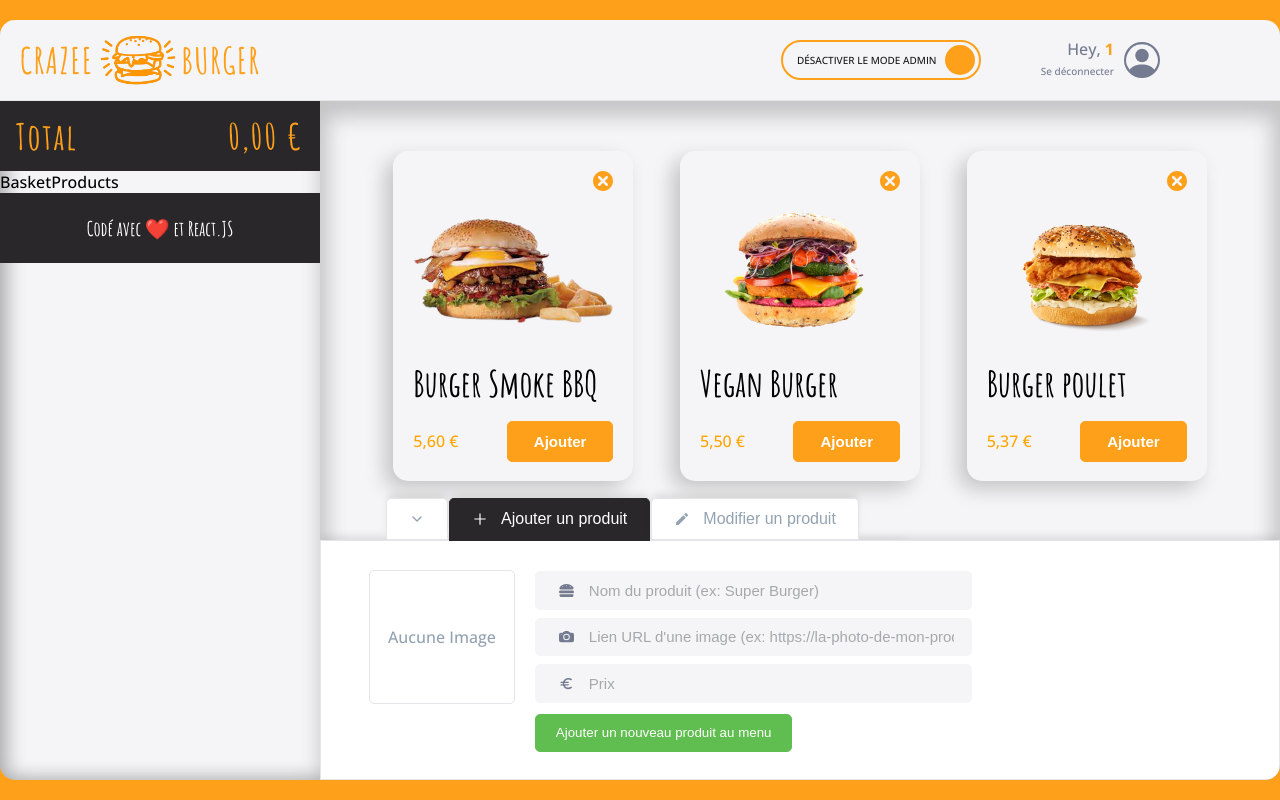
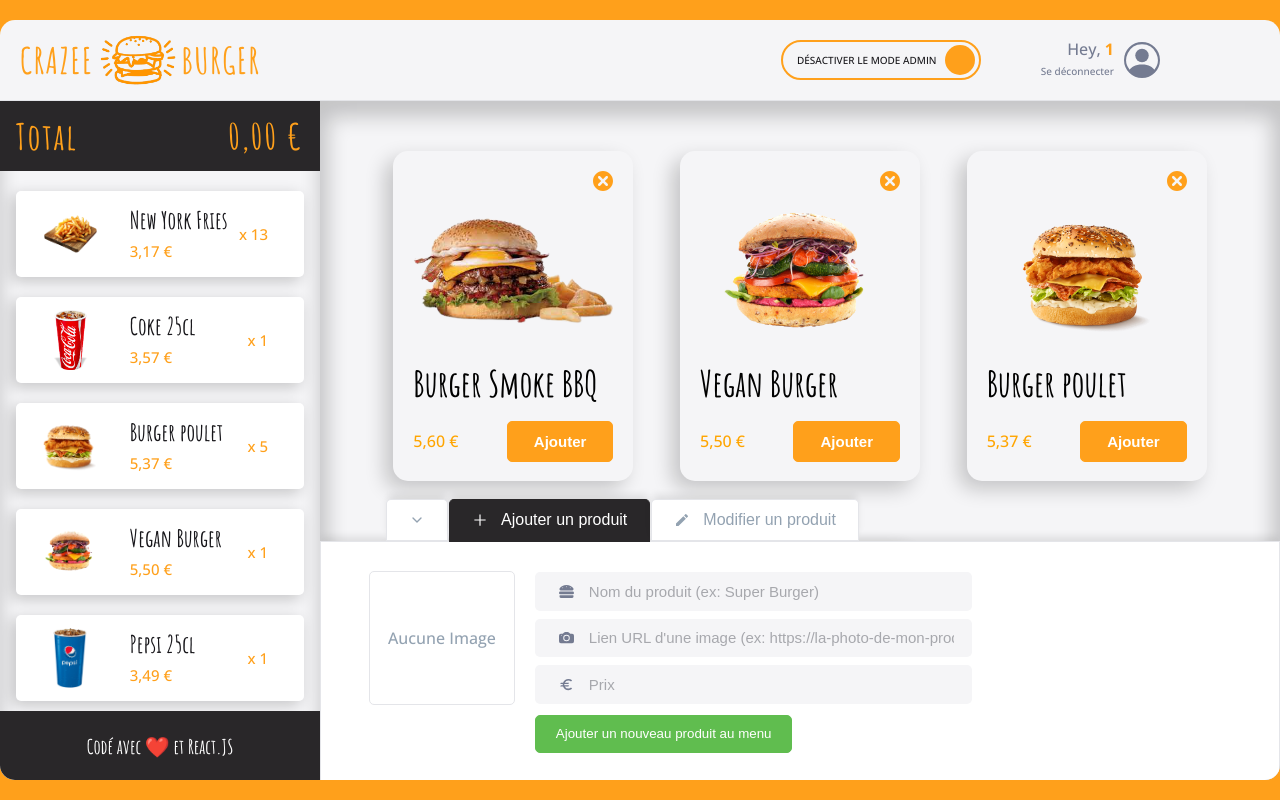
Before and after one commit to QiaoAn05/crazee-burger, a React (Vite) app: page /order/1 in a window 1280 px wide. Built offline with nearby package versions, Linux system fonts and the light colour scheme; grey boxes are pictures that could not be loaded.

Commit message:
💄 F11: BASKET > Add BasketCard (Read only from fakeBasket.LARGE)

```diff
--- a/src/components/pages/order/main/basket/Basket.jsx
+++ b/src/components/pages/order/main/basket/Basket.jsx
@@ -16,14 +16,28 @@ export default function Basket() {
   return (
     <BasketStyled>
       <Total amountToPay={formatPrice(0)} />
-      {isBasketEmpty ? <EmptyBasket /> : <BasketProducts />}
+      {isBasketEmpty ? <EmptyBasket /> : <BasketProducts basket={basket} />}
       <Footer />
     </BasketStyled>
   );
 }
 
-const BasketStyled = styled.aside`
+const BasketStyled = styled.div`
+  background: ${theme.colors.background_white};
+  box-shadow: ${theme.shadows.basket};
   display: flex;
   flex-direction: column;
-  box-shadow: ${theme.shadows.basket};
+  border-bottom-left-radius: ${theme.borderRadius.extraRound};
+  height: 85vh;
+
+  .head {
+    position: sticky;
+    top: 0;
+  }
+
+  .footer {
+    border-bottom-left-radius: ${theme.borderRadius.extraRound};
+    position: sticky;
+    bottom: 0;
+  }
 `;
--- /dev/null
+++ b/src/components/pages/order/main/basket/BasketCard.jsx
@@ -0,0 +1,156 @@
+import React from "react";
+import styled, { css } from "styled-components";
+import { MdDeleteForever } from "react-icons/md";
+import { theme } from "../../../../../theme";
+import { formatPrice } from "../../../../../utils/maths";
+
+export default function BasketCard({
+  title,
+  price,
+  quantity,
+  imageSource,
+  className,
+  isModeAdmin,
+  onDelete,
+}) {
+  return (
+    <BasketCardStyled className={className} isModeAdmin={isModeAdmin}>
+      <div className="delete-button" onClick={onDelete}>
+        <MdDeleteForever className="icon" />
+      </div>
+      <div className="image">
+        <img src={imageSource} alt={title} />
+      </div>
+      <div className="text-info">
+        <div className="left-info">
+          <div className="title">
+            <span>{title}</span>
+          </div>
+          <span className="price">{formatPrice(price)}</span>
+        </div>
+        <div className="quantity">
+          <span>x {quantity}</span>
+        </div>
+      </div>
+    </BasketCardStyled>
+  );
+}
+
+const BasketCardStyled = styled.div`
+  cursor: ${({ isModeAdmin }) => (isModeAdmin ? "pointer" : "auto")};
+  box-sizing: border-box;
+  height: 86px;
+  padding: 8px 16px;
+  display: grid;
+  grid-template-columns: 30% 1fr;
+
+  border-radius: ${theme.borderRadius.round};
+  background: ${theme.colors.white};
+  box-shadow: ${theme.shadows.cardBasket};
+
+  position: relative;
+
+  .image {
+    box-sizing: border-box;
+    height: 70px;
+    img {
+      padding: 5px;
+      box-sizing: border-box;
+      height: 100%;
+      width: 100%;
+      object-fit: contain;
+    }
+  }
+
+  .text-info {
+    user-select: none;
+    box-sizing: border-box;
+    display: grid;
+    grid-template-columns: 70% 1fr;
+    font-size: ${theme.fonts.sizes.P0};
+    color: ${theme.colors.primary};
+
+    .left-info {
+      display: grid;
+      grid-template-rows: 60% 40%;
+      margin-left: 21px;
+      .title {
+        display: flex;
+        align-items: center;
+        font-family: ${theme.fonts.family.stylish};
+        font-size: ${theme.fonts.sizes.P3};
+        line-height: 32px;
+        font-weight: ${theme.fonts.weights.bold};
+        color: ${theme.colors.dark};
+        /* sans cette div avec "min-width: 0", l'ellipsis ne fonctionne pas dans un span : https://semicolon.dev/tutorial/css/text-overflow-ellipsis-doesnt-work#:~:text=If%20your%20text%2Doverflow%20is,Grid%20or%20on%20a%20Table. */
+        min-width: 0;
+        span {
+          overflow: hidden;
+          white-space: nowrap;
+          text-overflow: ellipsis;
+        }
+      }
+
+      .price {
+        font-size: ${theme.fonts.sizes.SM};
+        font-weight: ${theme.fonts.weights.medium};
+        font-family: ${theme.fonts.family.openSans};
+      }
+    }
+
+    .quantity {
+      box-sizing: border-box;
+      font-weight: ${theme.fonts.weights.medium};
+      display: flex;
+      align-items: center;
+      justify-content: flex-end;
+      margin-right: 20px;
+      font-size: ${theme.fonts.sizes.SM};
+    }
+  }
+
+  .delete-button {
+    display: none;
+    z-index: 1;
+  }
+
+  /* hover de la card */
+  :hover {
+    .delete-button {
+      /* border: 1px solid red; */
+      border: none;
+      box-sizing: border-box;
+      position: absolute;
+      top: 0;
+      right: 0;
+      bottom: 0;
+      width: 76px;
+      border-top-right-radius: ${theme.borderRadius.round};
+      border-bottom-right-radius: ${theme.borderRadius.round};
+      padding: 10px;
+      display: flex;
+      align-items: center;
+      justify-content: center;
+      background: ${theme.colors.red};
+      color: ${theme.colors.white};
+      cursor: pointer;
+
+      .icon {
+        width: ${theme.fonts.sizes.P3};
+        height: ${theme.fonts.sizes.P3};
+      }
+
+      /* behaviour on delete-button hover */
+      :hover {
+        .icon {
+          color: ${theme.colors.dark};
+        }
+        :active {
+          .icon {
+            color: ${theme.colors.white};
+          }
+        }
+      }
+    }
+  }
+`;
--- a/src/components/pages/order/main/basket/BasketProducts.jsx
+++ b/src/components/pages/order/main/basket/BasketProducts.jsx
@@ -1,5 +1,41 @@
 import React from "react";
+import styled from "styled-components";
+import BasketCard from "./BasketCard";
 
-export default function BasketProducts() {
-  return <div>BasketProducts</div>;
+export default function BasketProducts({ basket }) {
+  return (
+    <BasketProductsStyled>
+      {basket.map((basketProduct) => (
+        <div className="basket-card" key={basketProduct.id}>
+          <BasketCard {...basketProduct} />
+        </div>
+      ))}
+    </BasketProductsStyled>
+  );
 }
+
+const BasketProductsStyled = styled.div`
+  flex: 1;
+  display: flex;
+  flex-direction: column;
+  overflow-y: scroll;
+  scrollbar-color: transparent transparent;
+
+  &:hover {
+    scrollbar-color: initial;
+  }
+
+  .basket-card {
+    margin: 10px 16px;
+    height: 86px;
+    box-sizing: border-box;
+
+    &:first-child {
+      margin-top: 20px;
+    }
+
+    &:last-child {
+      margin-bottom: 20px;
+    }
+  }
+`;
--- a/src/hooks/useBasket.js
+++ b/src/hooks/useBasket.js
@@ -2,6 +2,6 @@ import { useState } from "react";
 import { fakeBasket } from "../fakeData/fakeBasket";
 
 export const useBasket = () => {
-  const [basket, setBasket] = useState(fakeBasket.MEDIUM);
+  const [basket, setBasket] = useState(fakeBasket.LARGE);
   return { basket };
 };
--- a/src/theme/index.jsx
+++ b/src/theme/index.jsx
@@ -50,6 +50,9 @@ const fonts = {
     bold: 700,
     heavy: 800,
   },
+  family: {
+    stylish: '"Amatic SC", cursive',
+  },
 };
 const gridUnit = 8;
 const borderRadius = {
@@ -65,6 +68,7 @@ const shadows = {
   strong: "0px 8px 20px 8px rgba(0, 0, 0, 0.2) inset",
   orangeHighlight: "0 0 8px 0 rgb(255 154 35 / 100%)",
   basket: "inset 0 0 20px rgba(0, 0, 0, 0.2)",
+  cardBasket: "-4px 4px 15px 0 rgb(0 0 0 / 20%)",
 };
 
 export const theme = {
```
